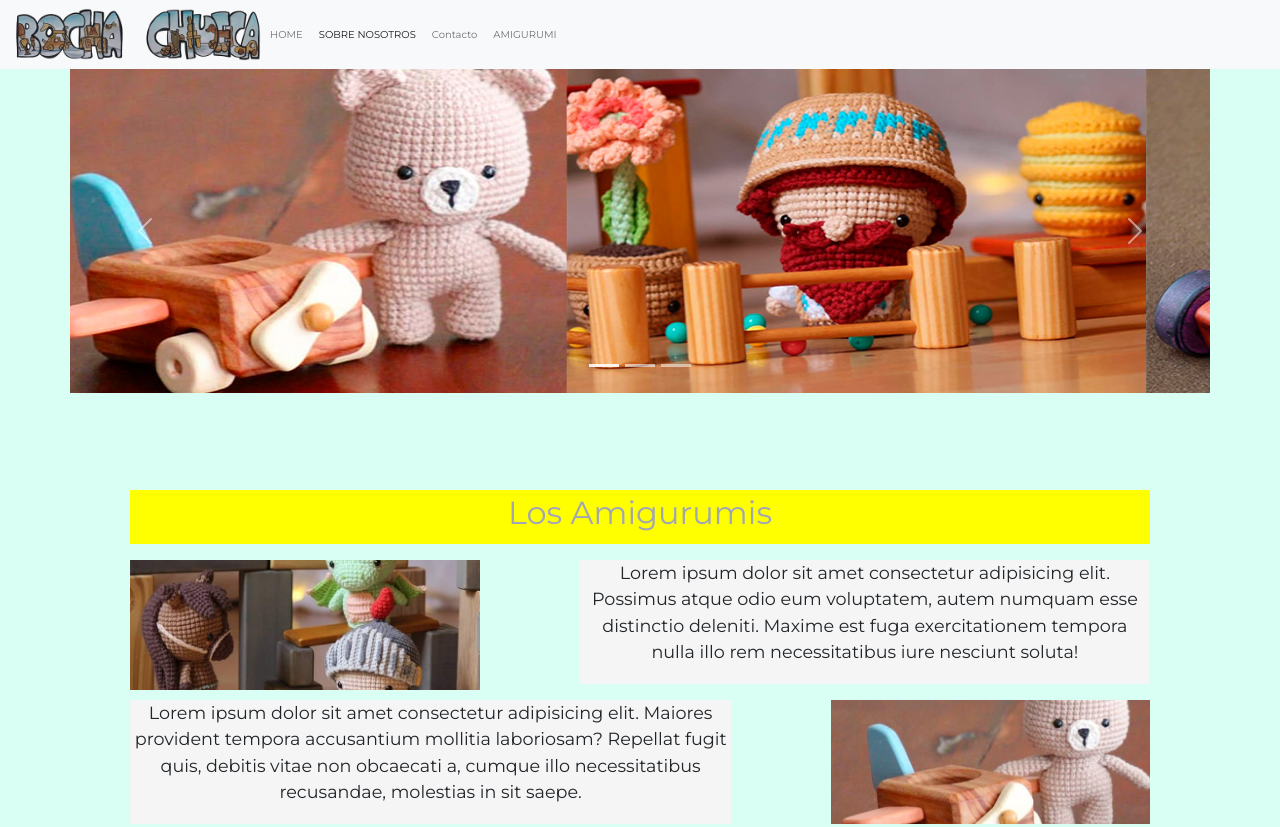
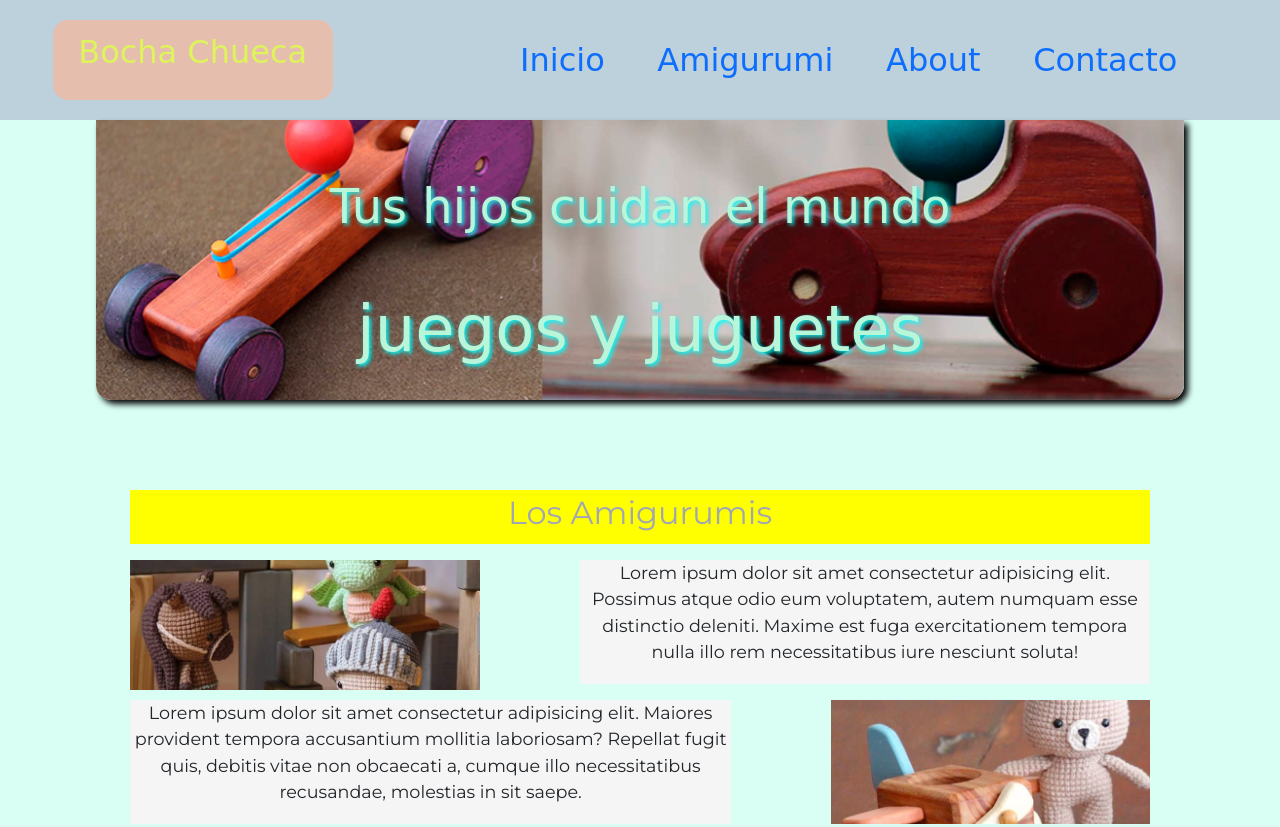
Before and after one commit to chaupinela/Proyecto_Coder, a website: page amigurumi.html in a window 1280 px wide. Shown: the top 827 px of the page. Drawn offline with nearby package versions, Linux system fonts and the light colour scheme.

Commit message:
[add] trabajando soble el master. Se corrige error de _globales y arrores en los link

```diff
--- a/amigurumi.html
+++ b/amigurumi.html
@@ -16,75 +16,26 @@
   </head>
 
 <body id="bodyForja">
-  <header class="headerIndex">
-    <nav class="navbar navbar-expand-lg navbar-light bg-light">
-      <div class="container-fluid">
-        <img src="img/logobochachueca.png" width="250px" alt="logo">
-        <button class="navbar-toggler" type="button" data-bs-toggle="collapse" data-bs-target="#navbarNav"
-          aria-controls="navbarNav" aria-expanded="false" aria-label="Toggle navigation">
-          <span class="navbar-toggler-icon"></span>
-        </button>
-        <div class="collapse navbar-collapse" id="navbarNav">
-          <ul class="navbar-nav">
-            <li class="nav-item">
-              <a class="nav-link" href="index.html">HOME</a>
-            </li>
-            <li class="nav-item">
-              <a class="nav-link active" aria-current="page" href="about.html">SOBRE NOSOTROS</a>
-            </li>
-            <li class="nav-item">
-              <a class="nav-link" href="contacto.html">Contacto</a>
-            </li>
-            <li class="nav-item">
-              <a class="nav-link" href="amigurumi.html">AMIGURUMI</a>
-            </li>
-          </ul>
-        </div>
+  <header class="headerIndex flexColum">
+    <nav class="headerIndex__navbar flexRow">
+      <div class="headerIndex__navbar__logo flexColum">
+        <p class="headerIndex__navbar__logo--logo_nav">Bocha Chueca</p>
       </div>
+      <ul class="headerIndex__navbar__items">
+      <li class="headerIndex__navbar__items__list">
+        <a class="headerIndex____navbar__items__list--index" href="../ProyectoFinal2ConSass_SEO/index.html">Inicio</a></li>
+      <li class="headerIndex__navbar__items__list"><a class="headerIndex__navbar__items__list--amigurumi" href="../ProyectoFinal2ConSass_SEO/amigurumi.html">Amigurumi</a></li>
+      <li class="headerIndex__navbar__items__list"><a class="headerIndex__navbar__items__list--about" href="../ProyectoFinal2ConSass_SEO/about.html">About</a></li>
+      <li class="headerIndex__navbar__items__list"><a class="headerIndex__navbar__items__list--Contacto" href="../ProyectoFinal2ConSass_SEO/contacto.html">Contacto</a></li>
     </nav>
-    <div id="carouselExampleIndicators" class="carousel slide container-sm" data-bs-ride="carousel">
 
-      <!-- <div id="navegacion" class="flexRow">
-        <h1 class="logo"><a href="index.html">EL-OREJANO</a></h1>
-        <nav class="flexRow">
-          <ul class="itemNav flexRow">
-            <li><a href="about.html">ABOUT</a></li>
-            <li><a href="index.html#portolio">PORTFOLIO</a></li>
-            <li><a href="forja.html">FORJADO</a></li>
-            <li><a href="contacto.html">CONTACTO</a></li>
-          </ul>
-        </nav>
-      </div> -->
-      <div class="carousel-indicators">
-        <button type="button" data-bs-target="#carouselExampleIndicators" data-bs-slide-to="0" class="active"
-          aria-current="true" aria-label="Slide 1"></button>
-        <button type="button" data-bs-target="#carouselExampleIndicators" data-bs-slide-to="1"
-          aria-label="Slide 2"></button>
-        <button type="button" data-bs-target="#carouselExampleIndicators" data-bs-slide-to="2"
-          aria-label="Slide 3"></button>
+      <div class="headerIndex__banner flexColum">
+      <p class="headerIndex__banner__nombre">Tus hijos cuidan el mundo</p>
+      <div  class="headerIndex__banner__titulo flexColum">
+      <h1">juegos y juguetes</h1>
       </div>
-      <div class="carousel-inner">
-        <div class="carousel-item active">
-          <img src="img/carrusel1.jpg" width="980px" height="324px" class="d-block w-100" alt="..." />
-        </div>
-        <div class="carousel-item">
-          <img src="img/carrusel2.jpg" width="980px" height="324px" class="d-block w-100" alt="..." />
-        </div>
-        <div class="carousel-item">
-          <img src="img/carrusel3.jpg" width="980px" height="324px" class="d-block w-100" alt="..." />
-        </div>
-      </div>
-      <button class="carousel-control-prev" type="button" data-bs-target="#carouselExampleIndicators"
-        data-bs-slide="prev">
-        <span class="carousel-control-prev-icon" aria-hidden="true"></span>
-        <span class="visually-hidden">Previous</span>
-      </button>
-      <button class="carousel-control-next" type="button" data-bs-target="#carouselExampleIndicators"
-        data-bs-slide="next">
-        <span class="carousel-control-next-icon" aria-hidden="true"></span>
-        <span class="visually-hidden">Next</span>
-      </button>
     </div>
+
   </header>
     <main class="cajaAmigurumi">
         <div class=" cajaAmigurumi__mainForja container">
--- a/scss/Partials/_footer.scss
+++ b/scss/Partials/_footer.scss
@@ -1,3 +1,8 @@
+@import "./globales";
+
+$colorFuenteFooter: var(--maximum-blue-purple);
+$fuenteFooter :'Indie Flower', cursive;
+
 .pie {
     width: 80vw;
     height: 30vh;
@@ -17,7 +22,9 @@
     column-gap: 10px;
     row-gap: 10px;
     padding: 5px 10px;
-    color:black;
+    color:$colorFuenteFooter;
+    font-family: $fuenteFooter;
+
 
     .pie__pDeFooter {
       grid-area: pie__pDeFooter;
--- a/scss/Partials/_globales.scss
+++ b/scss/Partials/_globales.scss
@@ -43,7 +43,7 @@
   body {
     font-size: 62.5%;
     width: 100vw;
-    height: 3048px;
+    height: 200vh;
     font-family: "Montserrat", sans-serif;
     background-color:var(--light-cyan);
   }
--- a/scss/index.scss
+++ b/scss/index.scss
@@ -557,6 +557,7 @@ font-size: 2rem;
           color:$colorTituloAbout;
           border: $colorTituloAbout 3px solid;
           border-radius: 5px;
+          font-family: $fuenteCuerpo;
 
         }
         .bodyAbout__main__articleUno__texto {
@@ -579,6 +580,7 @@ font-size: 2rem;
           border: $colorTituloAbout 3px solid;
           border-radius: 5px;
           font-size: $tamanioTitulo;
+          font-family: $fuenteCuerpo;
         }
         .bodyAbout__main__articleDos__texto {
           padding: 10px 15px;
```
Also changed, not shown: about.html (+6 -4 lines), contacto.html (+21 -58 lines), index.html (+6 -5 lines), css/index.css, 1 other file.
